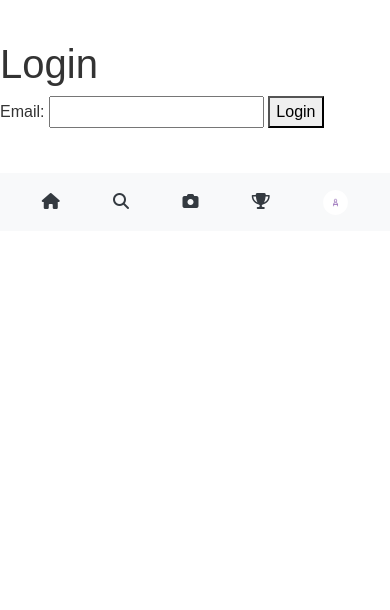
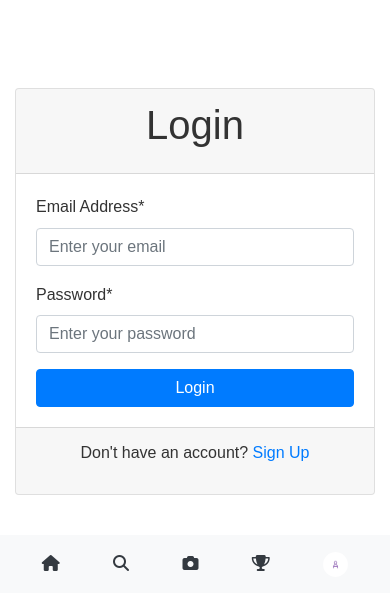
Before and after one commit to Richiestixx/Foodies-app, a Flask app: page /login in a window 390 px wide. Shown: the part 46-656 px from the top of the page. Run offline with Flask 2, Linux system fonts and the light colour scheme; some libraries are stand-ins or nearby versions.

Commit message:
Update login.html

```diff
--- a/templates/login.html
+++ b/templates/login.html
@@ -1,10 +1,57 @@
 {% extends "base.html" %}
 
+{% block title %}Login - Foodies{% endblock %}
+
 {% block content %}
-    <h1>Login</h1>
-    <form method="POST">
-        <label for="email">Email:</label>
-        <input type="email" id="email" name="email" required>
-        <button type="submit">Login</button>
-    </form>
+<div class="container mt-5">
+    <div class="row justify-content-center">
+        <div class="col-md-6">
+            <div class="card">
+                <div class="card-header">
+                    <h1 class="card-title text-center">Login</h1>
+                </div>
+                <div class="card-body">
+                    {# Display Flashed Messages #}
+                    {% with messages = get_flashed_messages(with_categories=true) %}
+                      {% if messages %}
+                        {% for category, message in messages %}
+                          <div class="alert alert-{{ category if category != 'message' else 'info' }} alert-dismissible fade show" role="alert">
+                            {{ message }}
+                            <button type="button" class="close" data-dismiss="alert" aria-label="Close">
+                              <span aria-hidden="true">&times;</span>
+                            </button>
+                          </div>
+                        {% endfor %}
+                      {% endif %}
+                    {% endwith %}
+
+                    {# Display error passed from route (if any, as an alternative) #}
+                    {% if error %}
+                      <div class="alert alert-danger alert-dismissible fade show" role="alert">
+                        {{ error }}
+                        <button type="button" class="close" data-dismiss="alert" aria-label="Close">
+                          <span aria-hidden="true">&times;</span>
+                        </button>
+                      </div>
+                    {% endif %}
+
+                    <form method="POST" action="{{ url_for('login') }}">
+                        <div class="form-group">
+                            <label for="email">Email Address*</label>
+                            <input type="email" class="form-control" id="email" name="email" value="{{ email or '' }}" placeholder="Enter your email" required>
+                        </div>
+                        <div class="form-group">
+                            <label for="password">Password*</label>
+                            <input type="password" class="form-control" id="password" name="password" placeholder="Enter your password" required>
+                        </div>
+                        <button type="submit" class="btn btn-primary btn-block">Login</button>
+                    </form>
+                </div>
+                <div class="card-footer text-center">
+                    <p>Don't have an account? <a href="{{ url_for('signup') }}">Sign Up</a></p>
+                </div>
+            </div>
+        </div>
+    </div>
+</div>
 {% endblock %}
```
